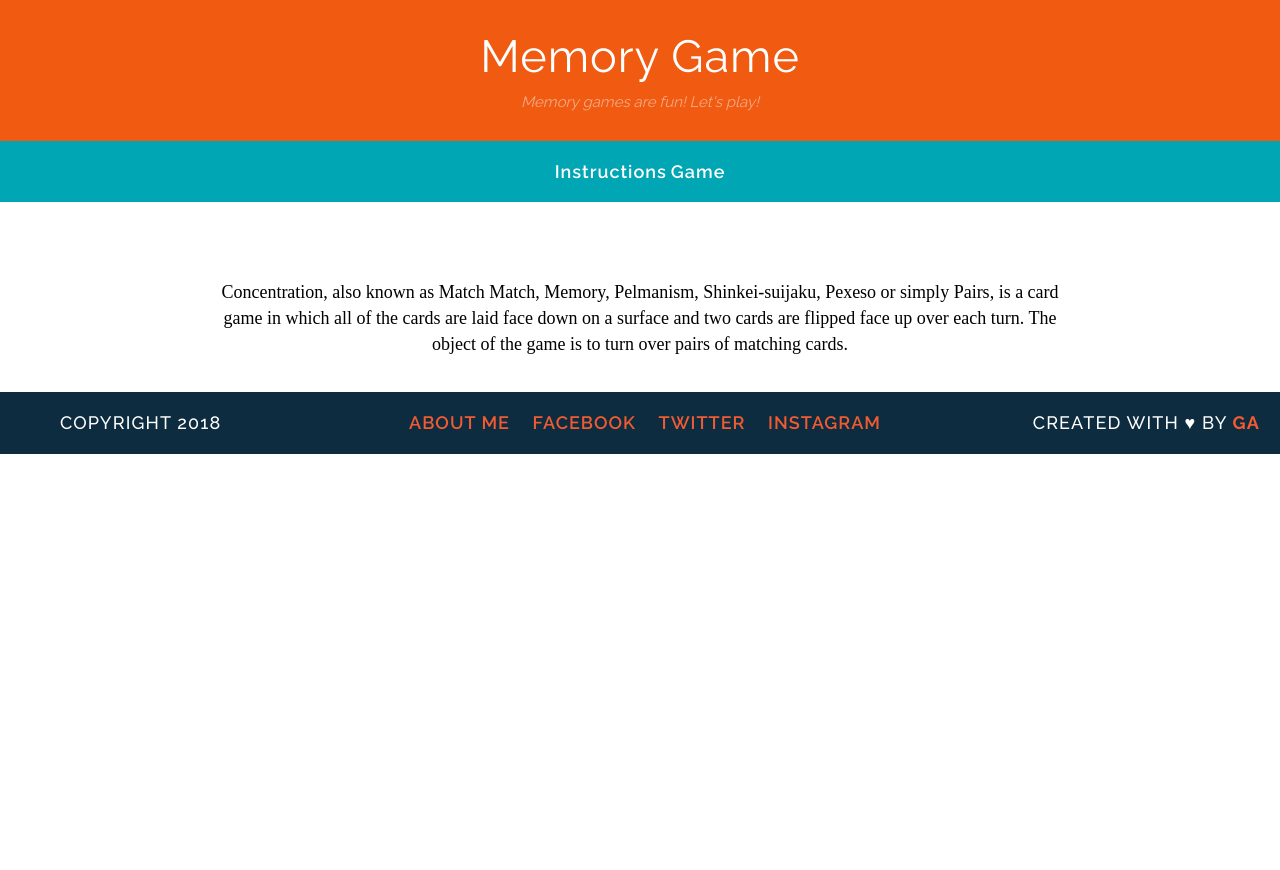
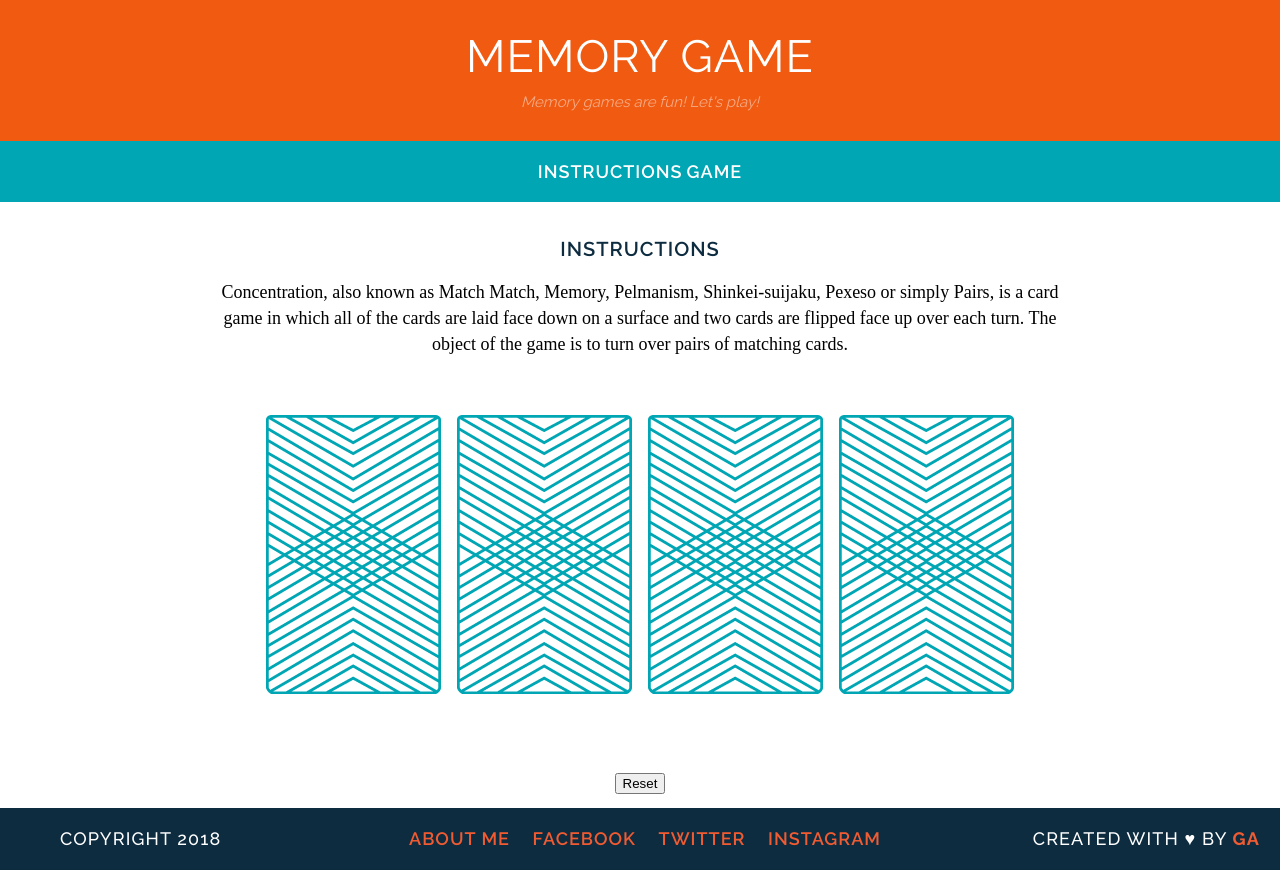
Before and after one commit to kelly-paul/memorygame, a plain HTML site: page index.html in a window 1280 px wide. Before the commit the page ends 800 px from the top, so only its background shows below. Drawn offline with Linux system fonts and the light colour scheme; a web font is replaced by a local one.

Commit message:
updated css capitalization

```diff
--- a/css/style.css
+++ b/css/style.css
@@ -11,6 +11,7 @@ header {
 
 h1 {
   font-family: "raleway", "sans-serif";
+  text-transform: uppercase;
   letter-spacing: 1px;
   font-weight: 400;
   font-size: 45px;
@@ -31,11 +32,14 @@ nav {
   background-color: #00A6B3;
   color: #FFFFFF;
   padding: 20px;
+  padding-left: 20px;
+  text-transform: uppercase;
 }
 
 h2 {
   font-family: "raleway", "sans-serif";
-  color: #FFFFFF;
+  text-transform: uppercase;
+  color: #0D2C40;;
   letter-spacing: 1px;
   font-weight: 600;
   font-size: 20px;
--- a/index.html
+++ b/index.html
@@ -28,6 +28,9 @@
 </main>
 <script src="js/main.js"></script>
   </body>
+
+<input type="reset" value="Reset" onClick="window.location.reload()">
+
 <footer class=clearfix>
 
 <ol>
--- a/js/main.js
+++ b/js/main.js
@@ -25,15 +25,15 @@ var cardsInPlay = [];
 
 var checkForMatch = function() {
   if (cardsInPlay[0] === cardsInPlay[1]) {
-  console.log("You found a match!");
+  alert("You found a match!");
   } else {
-  console.log("Sorry, try again.");
+  alert("Sorry, try again.");
   }
 };
 
 var flipCard = function () {
   cardId = this.getAttribute('data-id');
-  console.log("User flipped " + cards[cardId].rank);
+  alert("User flipped " + cards[cardId].rank);
   cardsInPlay.push(cards[cardId].rank);
   this.setAttribute('src', cards[cardId].cardImage);
 
@@ -49,8 +49,14 @@ var createBoard = function () {
     cardElement.setAttribute('src', 'images/back.png');
     cardElement.setAttribute('data-id', i);
     cardElement.addEventListener('click', flipCard);
-    document.getElementbyId('game-board').appendChild(cardElement);
+    document.getElementById('game-board').appendChild(cardElement);
   }
 };
 
+function resetForms() {
+    for (i = 0; i < document.forms.length; i++) {
+        document.forms[i].reset();
+    }
+};
+
 createBoard();
```
